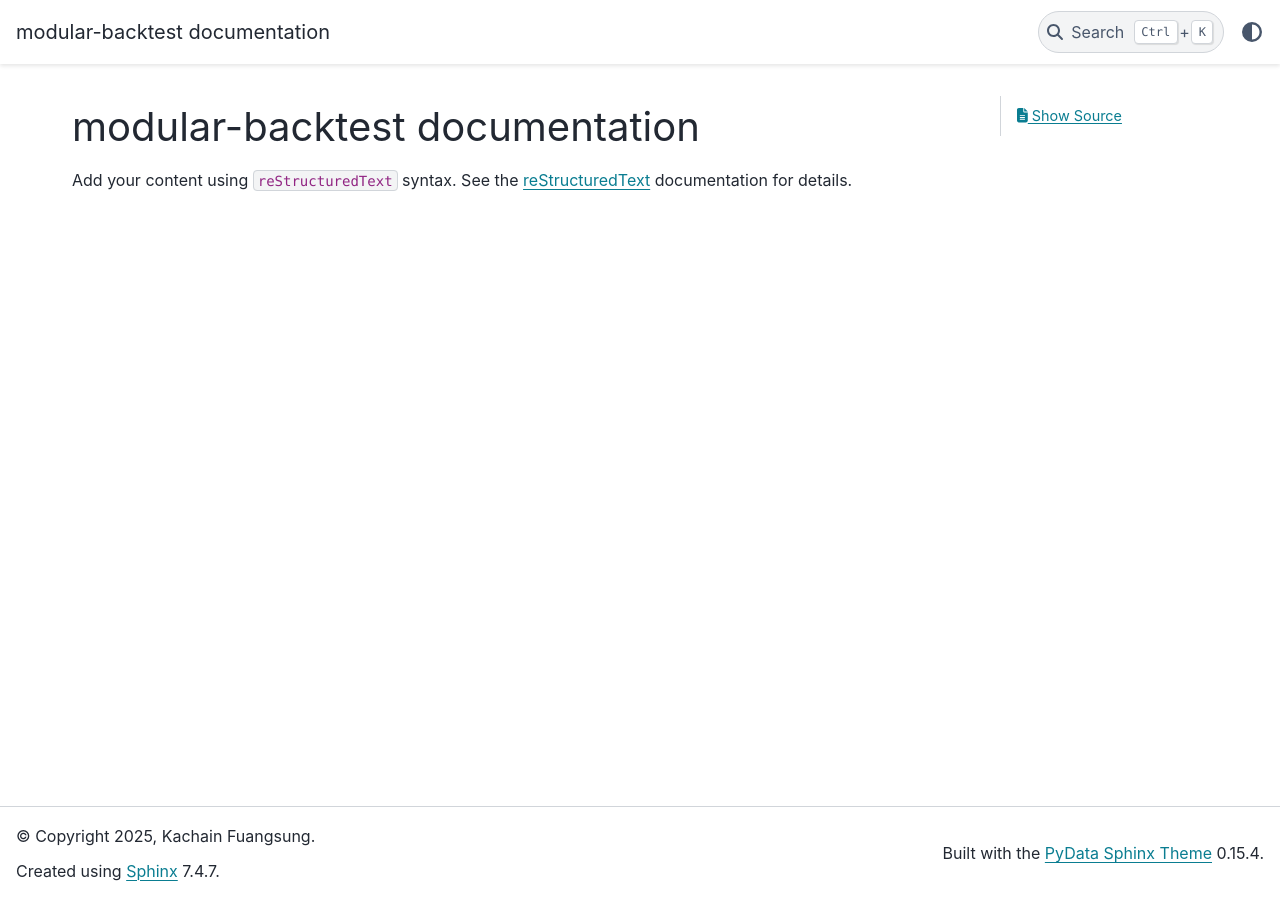
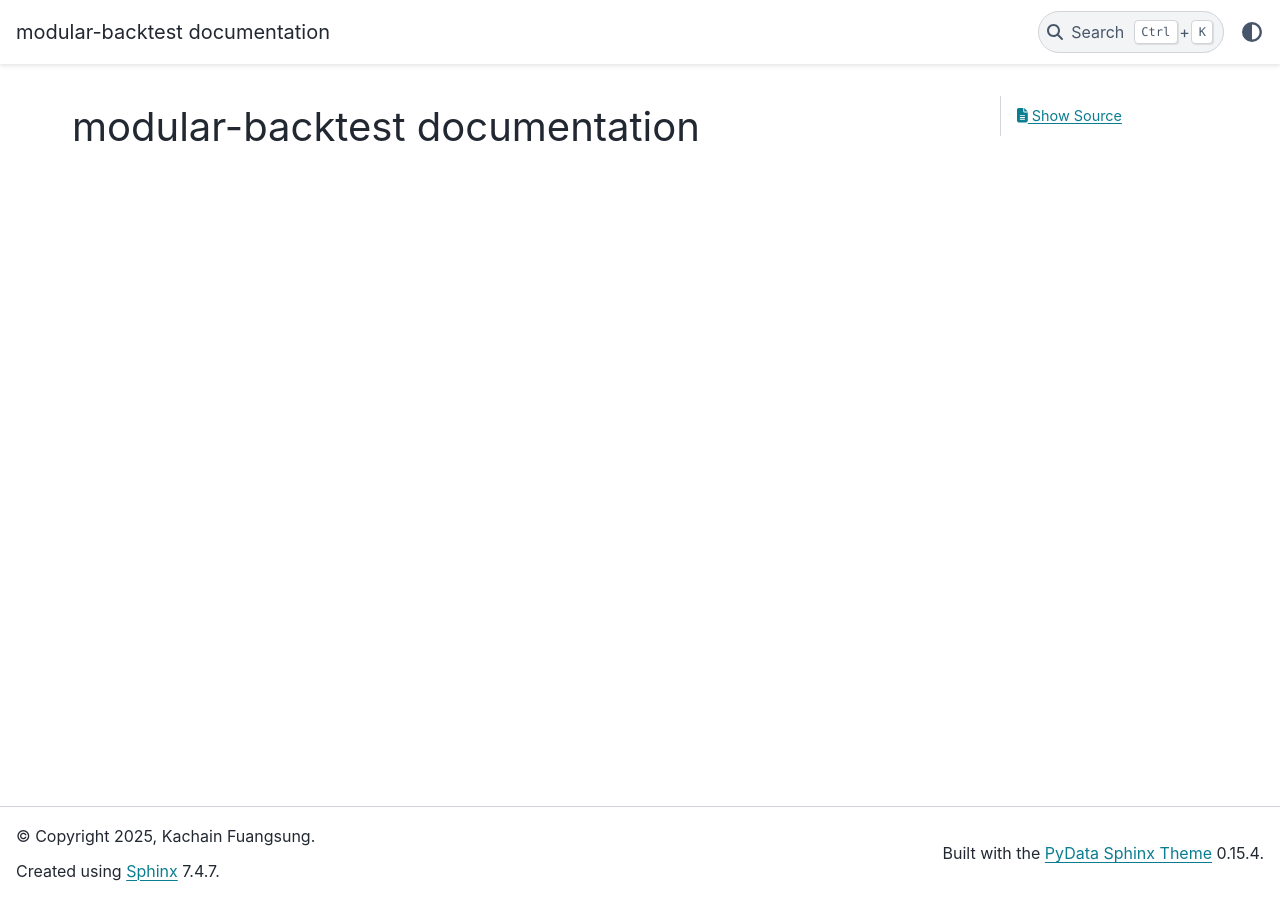
Before and after one commit to kfuangsung/modular-backtest, a Sphinx documentation site: the page built from docs/index.rst, in a window 1280 px wide. Built offline with Sphinx 7.4.7 and the PyData theme 0.15.4, drawn with Linux system fonts in a browser that asks for light colours.

```diff
--- a/docs/conf.py
+++ b/docs/conf.py
@@ -13,7 +13,13 @@ author = "Kachain Fuangsung"
 # -- General configuration ---------------------------------------------------
 # https://www.sphinx-doc.org/en/master/usage/configuration.html#general-configuration
 
-extensions = ["sphinx.ext.autodoc", "sphinx.ext.napoleon", "autoapi.extension"]
+extensions = [
+    "sphinx.ext.autodoc",
+    "sphinx.ext.napoleon",
+    "autoapi.extension",
+    "sphinx.ext.githubpages",
+    "sphinx.ext.viewcode",
+]
 
 templates_path = ["_templates"]
 exclude_patterns = ["_build", "Thumbs.db", ".DS_Store"]
--- a/docs/index.rst
+++ b/docs/index.rst
@@ -6,11 +6,6 @@
 modular-backtest documentation
 ==============================
 
-Add your content using ``reStructuredText`` syntax. See the
-`reStructuredText <https://www.sphinx-doc.org/en/master/usage/restructuredtext/index.html>`_
-documentation for details.
-
-
 .. toctree::
    :maxdepth: 4
    :caption: Contents:
```
